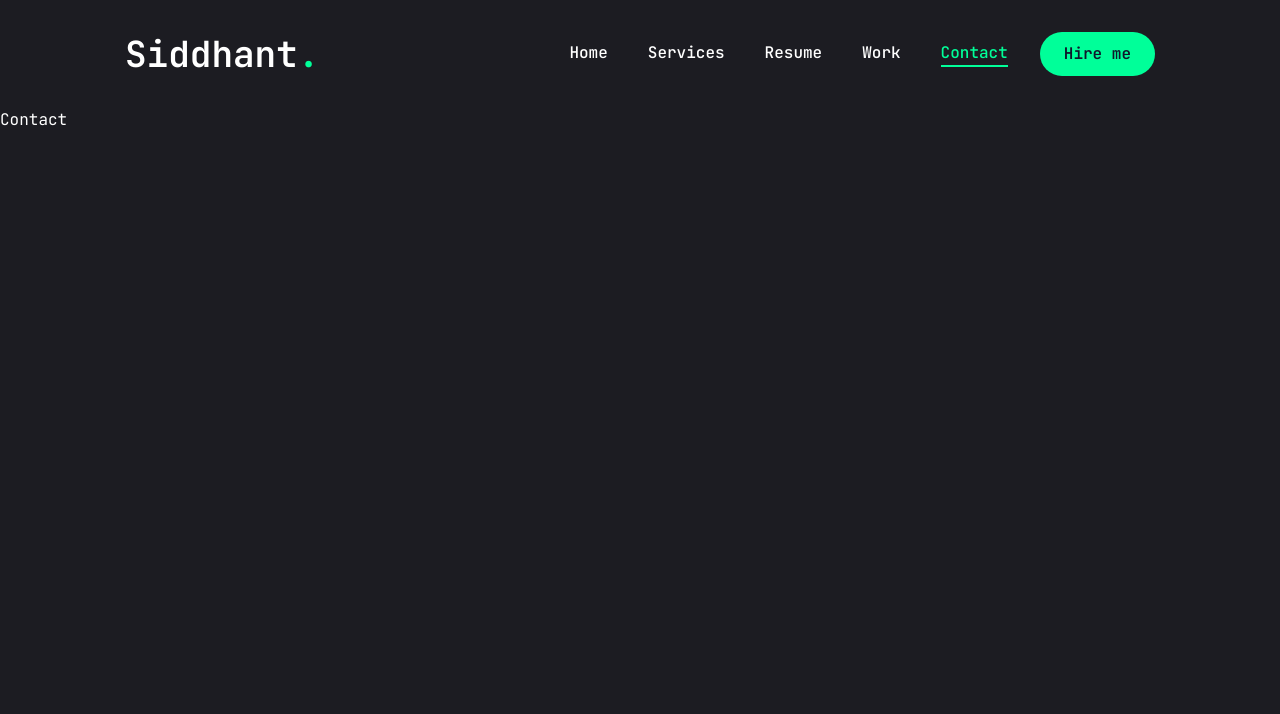
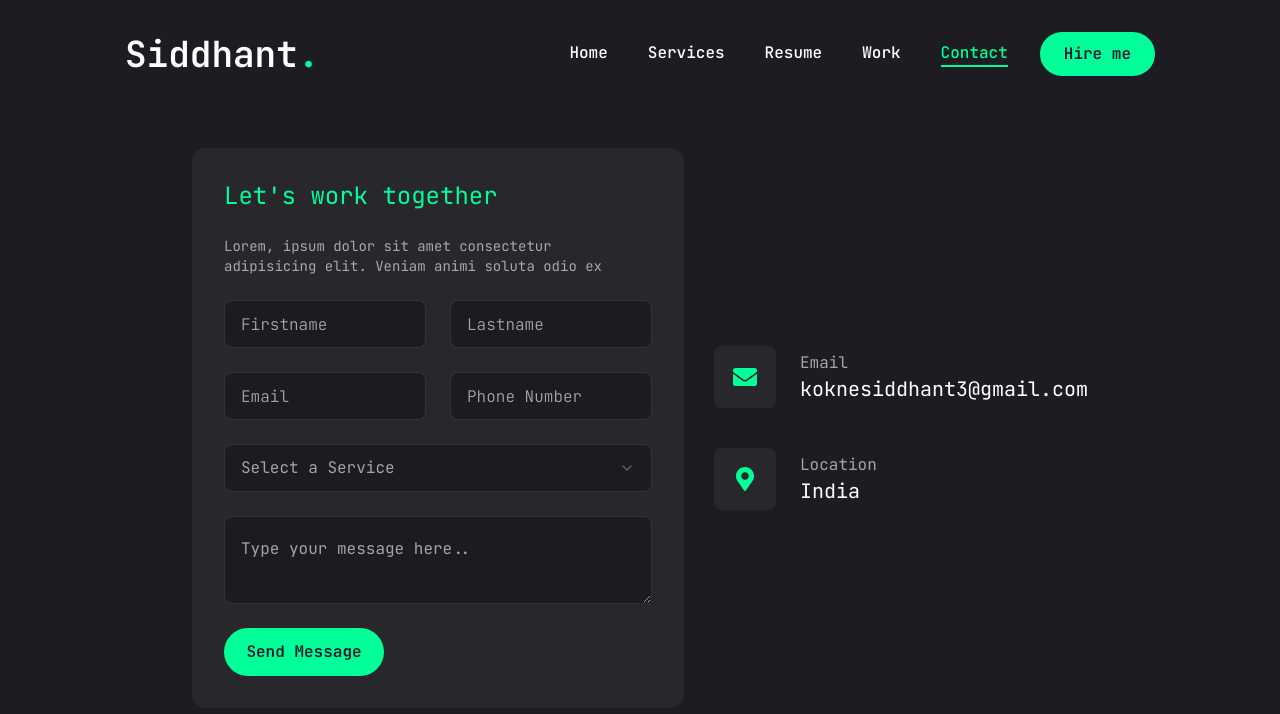
Before and after one commit to siddhantkokne0409/siddhant.dev, a Next.js app: page /contact in a window 1280 px wide. Shown: the top 714 px of the page. Built offline with nearby package versions, Linux system fonts and the light colour scheme.

Commit message:
Implement Contact page

```diff
--- a/app/contact/page.jsx
+++ b/app/contact/page.jsx
@@ -1,11 +1,109 @@
-import React from 'react'
+"use client";
+
+import { Button } from "@/components/ui/button";
+import { Input } from "@/components/ui/input";
+import { Textarea } from "@/components/ui/textarea";
+import {
+  Select,
+  SelectLabel,
+  SelectTrigger,
+  SelectValue,
+  SelectGroup,
+  SelectItem,
+  SelectContent,
+} from "@/components/ui/select";
+import { FaEnvelope, FaMapMarkerAlt } from "react-icons/fa";
+import { motion } from "framer-motion";
+
+const info = [
+  {
+    icon: <FaEnvelope />,
+    title: "Email",
+    description: "koknesiddhant3@gmail.com",
+  },
+
+  {
+    icon: <FaMapMarkerAlt />,
+    title: "Location",
+    description: "India",
+  },
+];
 
 const Contact = () => {
   return (
-    <div>
-      Contact
-    </div>
-  )
-}
+    <motion.section
+      initial={{ opacity: 0 }}
+      animate={{
+        opacity: 1,
+        transition: { dealy: 2.4, duration: 0.4, ease: "easeIn" },
+      }}
+      className="min-h-[80vh] flex flex-col justify-center px-4 py-12 xl:px-48 xl:py-6"
+    >
+      <div className="mx-auto">
+        <div className="flex flex-col xl:flex-row gap-[30px]">
+          <div className="xl:h-[48%] order-2 xl:order-none ">
+            <form className="flex flex-col gap-6 p-8 bg-[#27272c] rounded-xl xl:h-[560px]">
+              <h3 className="text-2xl text-accent">Let's work together</h3>
+              <p className="text-sm text-white/60">
+                Lorem, ipsum dolor sit amet consectetur adipisicing elit. Veniam
+                animi soluta odio ex{" "}
+              </p>
 
-export default Contact
+              <div className="grid grid-cols-1 md:grid-cols-2 gap-6">
+                <Input type="firstname" placeholder="Firstname" />
+                <Input type="lastname" placeholder="Lastname" />
+                <Input type="email" placeholder="Email" />
+                <Input type="phone" placeholder="Phone Number" />
+              </div>
+
+              <Select>
+                <SelectTrigger className="w-full">
+                  <SelectValue placeholder="Select a Service" />
+                </SelectTrigger>
+                <SelectContent>
+                  <SelectGroup>
+                    <SelectLabel>Select a Service</SelectLabel>
+                    <SelectItem value="Website-development">
+                      Web Development
+                    </SelectItem>
+                    <SelectItem value="Software-development">
+                      Software Development
+                    </SelectItem>
+                  </SelectGroup>
+                </SelectContent>
+              </Select>
+
+              <Textarea
+                className="h-[200px]"
+                placeholder="Type your message here.."
+              />
+              <Button size="sm" className="max-w-40 min-h-12 cursor-pointer">
+                Send Message
+              </Button>
+            </form>
+          </div>
+
+          <div className="flex-1 flex items-center xl:justify-end order-1 xl:order-none mb-8 xl:mb-0">
+            <ul className="flex flex-col gap-10">
+              {info.map((item, index) => {
+                return (
+                  <li key={index} className="flex items-center gap-6">
+                    <div className="w-[50px] h-[50px] xl:w-[62px] xl:h-[62px] bg-[#27272c] text-accent rounded-md flex items-center justify-center">
+                      <div className="text-[24px]">{item.icon}</div>
+                    </div>
+                    <div className="flex-1">
+                      <p className="text-white/60">{item.title}</p>
+                      <h3 className="text-xl">{item.description}</h3>
+                    </div>
+                  </li>
+                );
+              })}
+            </ul>
+          </div>
+        </div>
+      </div>
+    </motion.section>
+  );
+};
+
+export default Contact;
--- a/app/layout.jsx
+++ b/app/layout.jsx
@@ -22,7 +22,7 @@
   return (
     <html lang="en">
       <body
-        className={`${jetBrainsMono.variable} ${jetBrainsMono.variable} antialiased`}
+        className={`${jetBrainsMono.variable} ${jetBrainsMono.variable} antialiased select-none`}
       >
         <Header />
         <StairTransition />
--- a/components/ui/input.jsx
+++ b/components/ui/input.jsx
@@ -12,11 +12,15 @@
       type={type}
       data-slot="input"
       className={cn(
-        "file:text-foreground placeholder:text-muted-foreground selection:bg-primary selection:text-primary-foreground dark:bg-input/30 border-input flex h-9 w-full min-w-0 rounded-md border bg-transparent px-3 py-1 text-base shadow-xs transition-[color,box-shadow] outline-none file:inline-flex file:h-7 file:border-0 file:bg-transparent file:text-sm file:font-medium disabled:pointer-events-none disabled:cursor-not-allowed disabled:opacity-50 md:text-sm",
-        "focus-visible:border-ring focus-visible:ring-ring/50 focus-visible:ring-[3px]",
-        "aria-invalid:ring-destructive/20 dark:aria-invalid:ring-destructive/40 aria-invalid:border-destructive",
+        "flex h-[48px] rounded-md border border-white/10 focus:border-accent font-light bg-[#1c1b22] px-4 py-5 text-base placeholder:text-white/60 outline-none",
         className
       )}
+      // className={cn(
+      //   "file:text-foreground placeholder:text-muted-foreground selection:bg-primary selection:text-primary-foreground dark:bg-input/30 border-input flex h-9 w-full min-w-0 rounded-md border bg-transparent px-3 py-1 text-base shadow-xs transition-[color,box-shadow] outline-none file:inline-flex file:h-7 file:border-0 file:bg-transparent file:text-sm file:font-medium disabled:pointer-events-none disabled:cursor-not-allowed disabled:opacity-50 md:text-sm",
+      //   "focus-visible:border-ring focus-visible:ring-ring/50 focus-visible:ring-[3px]",
+      //   "aria-invalid:ring-destructive/20 dark:aria-invalid:ring-destructive/40 aria-invalid:border-destructive",
+      //   className
+      // )}
       {...props} />
   );
 }
--- a/components/ui/select.jsx
+++ b/components/ui/select.jsx
@@ -35,9 +35,13 @@
       data-slot="select-trigger"
       data-size={size}
       className={cn(
-        "border-input data-[placeholder]:text-muted-foreground [&_svg:not([class*='text-'])]:text-muted-foreground focus-visible:border-ring focus-visible:ring-ring/50 aria-invalid:ring-destructive/20 dark:aria-invalid:ring-destructive/40 aria-invalid:border-destructive dark:bg-input/30 dark:hover:bg-input/50 flex w-fit items-center justify-between gap-2 rounded-md border bg-transparent px-3 py-2 text-sm whitespace-nowrap shadow-xs transition-[color,box-shadow] outline-none focus-visible:ring-[3px] disabled:cursor-not-allowed disabled:opacity-50 data-[size=default]:h-9 data-[size=sm]:h-8 *:data-[slot=select-value]:line-clamp-1 *:data-[slot=select-value]:flex *:data-[slot=select-value]:items-center *:data-[slot=select-value]:gap-2 [&_svg]:pointer-events-none [&_svg]:shrink-0 [&_svg:not([class*='size-'])]:size-4",
+        "flex h-[48px] w-full items-center justify-between rounded-md border border-white/10 bg-[#1c1b22] px-4 py-5 text-base text-white/60 placeholder:text-white/10 focus:border-accent outline-none",
         className
       )}
+      // className={cn(
+      //   "border-input data-[placeholder]:text-muted-foreground [&_svg:not([class*='text-'])]:text-muted-foreground focus-visible:border-ring focus-visible:ring-ring/50 aria-invalid:ring-destructive/20 dark:aria-invalid:ring-destructive/40 aria-invalid:border-destructive dark:bg-input/30 dark:hover:bg-input/50 flex w-fit items-center justify-between gap-2 rounded-md border bg-transparent px-3 py-2 text-sm whitespace-nowrap shadow-xs transition-[color,box-shadow] outline-none focus-visible:ring-[3px] disabled:cursor-not-allowed disabled:opacity-50 data-[size=default]:h-9 data-[size=sm]:h-8 *:data-[slot=select-value]:line-clamp-1 *:data-[slot=select-value]:flex *:data-[slot=select-value]:items-center *:data-[slot=select-value]:gap-2 [&_svg]:pointer-events-none [&_svg]:shrink-0 [&_svg:not([class*='size-'])]:size-4",
+      //   className
+      // )}
       {...props}>
       {children}
       <SelectPrimitive.Icon asChild>
@@ -58,11 +62,17 @@
       <SelectPrimitive.Content
         data-slot="select-content"
         className={cn(
-          "bg-popover text-popover-foreground data-[state=open]:animate-in data-[state=closed]:animate-out data-[state=closed]:fade-out-0 data-[state=open]:fade-in-0 data-[state=closed]:zoom-out-95 data-[state=open]:zoom-in-95 data-[side=bottom]:slide-in-from-top-2 data-[side=left]:slide-in-from-right-2 data-[side=right]:slide-in-from-left-2 data-[side=top]:slide-in-from-bottom-2 relative z-50 max-h-(--radix-select-content-available-height) min-w-[8rem] origin-(--radix-select-content-transform-origin) overflow-x-hidden overflow-y-auto rounded-md border shadow-md",
+          "bg-[#1c1b22] text-white border-white/10 data-[state=open]:animate-in data-[state=closed]:animate-out data-[state=closed]:fade-out-0 data-[state=open]:fade-in-0 data-[state=closed]:zoom-out-95 data-[state=open]:zoom-in-95 data-[side=bottom]:slide-in-from-top-2 data-[side=left]:slide-in-from-right-2 data-[side=right]:slide-in-from-left-2 data-[side=top]:slide-in-from-bottom-2 relative z-50 max-h-(--radix-select-content-available-height) min-w-[8rem] origin-(--radix-select-content-transform-origin) overflow-x-hidden overflow-y-auto rounded-md border shadow-md",
           position === "popper" &&
             "data-[side=bottom]:translate-y-1 data-[side=left]:-translate-x-1 data-[side=right]:translate-x-1 data-[side=top]:-translate-y-1",
           className
         )}
+        // className={cn(
+        //   "bg-popover text-popover-foreground data-[state=open]:animate-in data-[state=closed]:animate-out data-[state=closed]:fade-out-0 data-[state=open]:fade-in-0 data-[state=closed]:zoom-out-95 data-[state=open]:zoom-in-95 data-[side=bottom]:slide-in-from-top-2 data-[side=left]:slide-in-from-right-2 data-[side=right]:slide-in-from-left-2 data-[side=top]:slide-in-from-bottom-2 relative z-50 max-h-(--radix-select-content-available-height) min-w-[8rem] origin-(--radix-select-content-transform-origin) overflow-x-hidden overflow-y-auto rounded-md border shadow-md",
+        //   position === "popper" &&
+        //     "data-[side=bottom]:translate-y-1 data-[side=left]:-translate-x-1 data-[side=right]:translate-x-1 data-[side=top]:-translate-y-1",
+        //   className
+        // )}
         position={position}
         {...props}>
         <SelectScrollUpButton />
@@ -98,9 +108,13 @@
     <SelectPrimitive.Item
       data-slot="select-item"
       className={cn(
-        "focus:bg-accent focus:text-accent-foreground [&_svg:not([class*='text-'])]:text-muted-foreground relative flex w-full cursor-default items-center gap-2 rounded-sm py-1.5 pr-8 pl-2 text-sm outline-hidden select-none data-[disabled]:pointer-events-none data-[disabled]:opacity-50 [&_svg]:pointer-events-none [&_svg]:shrink-0 [&_svg:not([class*='size-'])]:size-4 *:[span]:last:flex *:[span]:last:items-center *:[span]:last:gap-2",
+        "focus:bg-accent focus:text-[#1c1b22] [&_svg:not([class*='text-'])]:text-muted-foreground relative flex w-full cursor-default items-center gap-2 rounded-sm py-1.5 pr-8 pl-2 text-sm outline-hidden select-none data-[disabled]:pointer-events-none data-[disabled]:opacity-50 [&_svg]:pointer-events-none [&_svg]:shrink-0 [&_svg:not([class*='size-'])]:size-4 *:[span]:last:flex *:[span]:last:items-center *:[span]:last:gap-2",
         className
       )}
+      // className={cn(
+      //   "focus:bg-accent focus:text-accent-foreground [&_svg:not([class*='text-'])]:text-muted-foreground relative flex w-full cursor-default items-center gap-2 rounded-sm py-1.5 pr-8 pl-2 text-sm outline-hidden select-none data-[disabled]:pointer-events-none data-[disabled]:opacity-50 [&_svg]:pointer-events-none [&_svg]:shrink-0 [&_svg:not([class*='size-'])]:size-4 *:[span]:last:flex *:[span]:last:items-center *:[span]:last:gap-2",
+      //   className
+      // )}
       {...props}>
       <span className="absolute right-2 flex size-3.5 items-center justify-center">
         <SelectPrimitive.ItemIndicator>
--- a/components/ui/textarea.jsx
+++ b/components/ui/textarea.jsx
@@ -1,20 +1,22 @@
-import * as React from "react"
+import * as React from "react";
 
-import { cn } from "@/lib/utils"
+import { cn } from "@/lib/utils";
 
-function Textarea({
-  className,
-  ...props
-}) {
+function Textarea({ className, ...props }) {
   return (
     <textarea
       data-slot="textarea"
       className={cn(
-        "border-input placeholder:text-muted-foreground focus-visible:border-ring focus-visible:ring-ring/50 aria-invalid:ring-destructive/20 dark:aria-invalid:ring-destructive/40 aria-invalid:border-destructive dark:bg-input/30 flex field-sizing-content min-h-16 w-full rounded-md border bg-transparent px-3 py-2 text-base shadow-xs transition-[color,box-shadow] outline-none focus-visible:ring-[3px] disabled:cursor-not-allowed disabled:opacity-50 md:text-sm",
+        "flex min-h[80px] w-full rounded-md border border-white/10 bg-[#1c1b22] px-4 py-5 text-base placeholder:text-white/60 focus-visible:outline-none focus-visible:ring-1 focus-visible:ring-accent focus-visible:ring-offset-0 disabled:cursor-not-allowed disabled:opacity-50",
         className
       )}
-      {...props} />
+      // className={cn(
+      //   "border-input placeholder:text-muted-foreground focus-visible:border-ring focus-visible:ring-ring/50 aria-invalid:ring-destructive/20 dark:aria-invalid:ring-destructive/40 aria-invalid:border-destructive dark:bg-input/30 flex field-sizing-content min-h-16 w-full rounded-md border bg-transparent px-3 py-2 text-base shadow-xs transition-[color,box-shadow] outline-none focus-visible:ring-[3px] disabled:cursor-not-allowed disabled:opacity-50 md:text-sm",
+      //   className
+      // )}
+      {...props}
+    />
   );
 }
 
-export { Textarea }
+export { Textarea };
```
Also changed, not shown: app/resume/page.jsx (+12 -11 lines), app/work/page.jsx (+40 -4 lines), components/WorkSliderBtns.jsx (added, +24 -0 lines).
